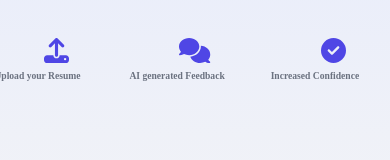
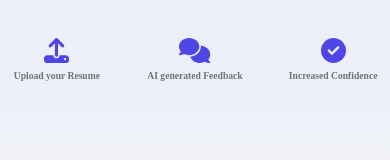
Before and after one commit to Ryan3389/resume-assist, a React (Vite) app in the folder client/: page /features in a window 390 px wide. Shown: the part 432-592 px from the top of the page. Built offline with nearby package versions, Linux system fonts and the light colour scheme; no server answers.

Commit message:
updated features page styles

```diff
--- a/client/src/App.css
+++ b/client/src/App.css
@@ -154,6 +154,7 @@ nav .title:hover {
 .features-container .font-icon {
     height: 50px;
     margin: 0 50px;
+    text-align: center;
 }
 
 .font-text {
@@ -310,7 +311,8 @@ footer {
     }
 
     .features-container p {
-        font-size: 0.8rem
+        font-size: 0.8rem;
+        text-align: center;
     }
 
     form .form-title {
@@ -452,6 +454,7 @@ footer {
         font-size: 1.7rem;
     }
 
+
     input[type="submit"] {
         font-size: 0.8rem;
         width: 50%;
```
